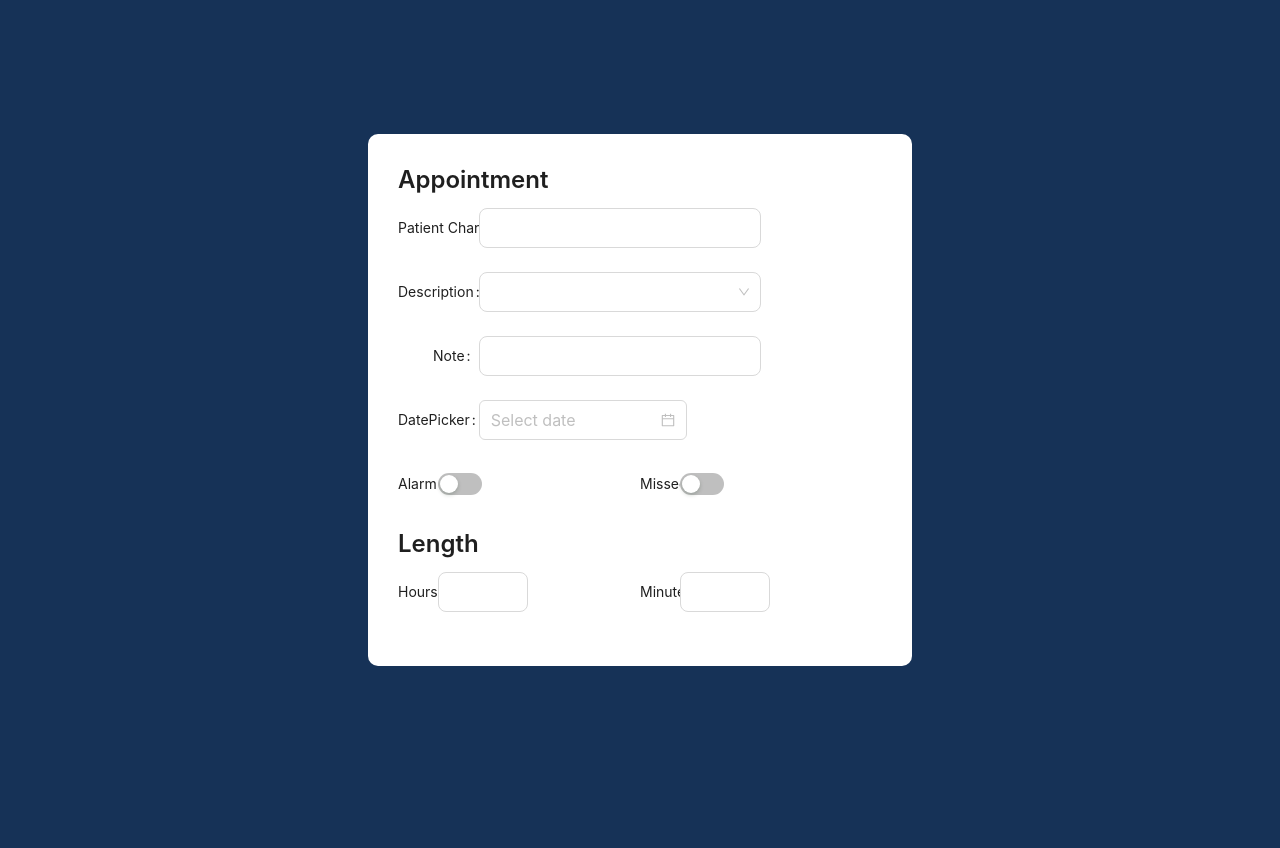
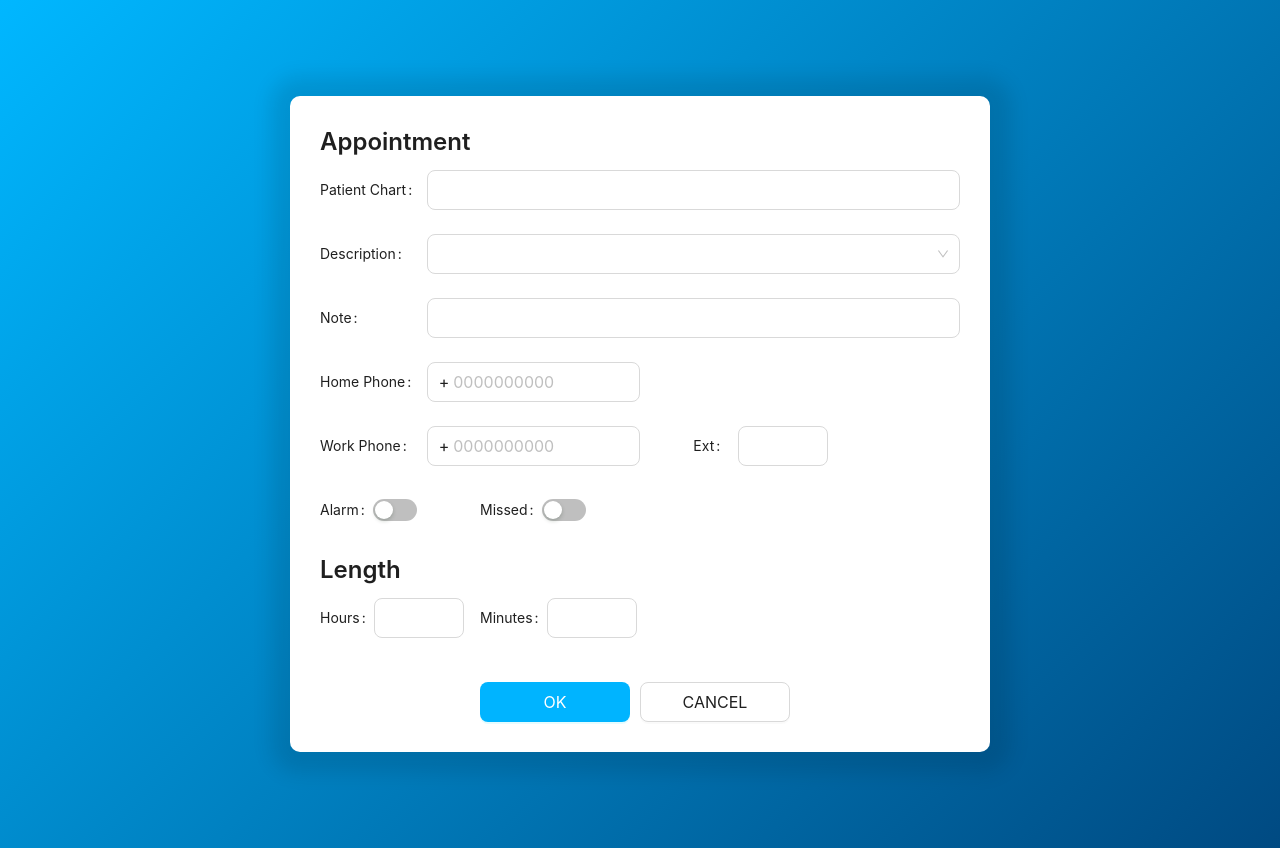
Before and after one commit to iTuga/form-demo, a Next.js app: page / in a window 1280 px wide. Before the commit the page ends 800 px from the top, so only its background shows below. Built offline with nearby package versions, Linux system fonts and the light colour scheme.

Commit message:
added validation

```diff
--- a/package.json
+++ b/package.json
@@ -15,9 +15,11 @@
     "antd": "^5.13.2",
     "eslint": "8.56.0",
     "eslint-config-next": "14.1.0",
+    "formik": "^2.4.5",
     "next": "14.1.0",
     "react": "18.2.0",
     "react-dom": "18.2.0",
-    "typescript": "5.3.3"
+    "typescript": "5.3.3",
+    "yup": "^1.3.3"
   }
 }
--- a/src/components/Form/index.module.css
+++ b/src/components/Form/index.module.css
@@ -1,6 +1,43 @@
 .formWrapper {
-    min-width: 50%;
+    width: 100%;
+    max-width: 700px;
     background-color: white;
     padding: 30px;
     border-radius: 10px;
+    position: relative;
+    z-index: 5;
+    box-shadow: 1px 1px 20px 20px rgba(0, 0, 0, 0.1);
+    transition: all 0.3s ease;
 }
+.form {
+}
+.submitted {
+    opacity: 0;
+    max-height: 200px;
+}
+.buttonWrapper {
+    margin: 20px 0 0;
+}
+.button {
+    width: 150px;
+    text-transform: uppercase;
+}
+.successBlock {
+    opacity: 0;
+    visibility: hidden;
+    transition: all 0.3s ease;
+    position: absolute;
+    top: 50%;
+    right: 50%;
+    transform: translate(50%, -50%);
+    text-align: center;
+}
+.show {
+    opacity: 1;
+    visibility: visible;
+}
+.successIcon svg {
+    width: 50px;
+    height: 50px;
+    fill: green;
+}
--- a/src/components/Form/index.tsx
+++ b/src/components/Form/index.tsx
@@ -1,67 +1,143 @@
 'use client'
-import React, { useState } from 'react';
-import { PlusOutlined } from '@ant-design/icons';
-import {
-    Button,
-    Cascader,
-    Checkbox, Col,
-    ColorPicker,
-    DatePicker,
-    Form,
-    Input,
-    InputNumber,
-    Radio, Row,
-    Select,
-    Slider,
-    Switch,
-    TreeSelect,
-    Upload,
-} from 'antd';
+import React, {useState} from 'react';
+import {Button, Col, Form, Input, InputNumber, Row, Select, Switch,} from 'antd';
 import styles from './index.module.css'
 import Title from "antd/es/typography/Title";
+import {number, object as yup, string} from 'yup';
+import { useFormik } from 'formik';
+import {CheckOutlined} from "@ant-design/icons";
 
-const { RangePicker } = DatePicker;
-const { TextArea } = Input;
-
-const normFile = (e: any) => {
-    if (Array.isArray(e)) {
-        return e;
-    }
-    return e?.fileList;
-};
 
 function DemoForm () {
 
+    const [initialFormValues, setInitialFormValues] = useState<FormInterface>({
+        patient: '',
+        description: '',
+        phone: '',
+    });
+    const [isSubmitted, setIsSubmitted] = useState(false);
+
+    const formik = useFormik({
+        initialValues: initialFormValues,
+        validateOnChange: true,
+        validateOnBlur: false,
+        enableReinitialize: true,
+        onSubmit: () => {
+            setIsSubmitted(true);
+            formik.resetForm();
+        },
+        validationSchema: yup({
+            patient: string().trim().required('Enter Patient'),
+            description: string().required('Enter Description'),
+            phone: string()
+                .trim()
+                .required('Enter your work phone number')
+                .matches(REGEX.PHONE, 'Phone number is not of the right format'),
+        }),
+    });
+    function nameof(property: { [key: string]: any }) {
+        return Object.keys(property)[0];
+    }
+
+    const statusFor = (field: keyof FormInterface) => {
+        return formik.errors[field] && formik.touched[field] ? 'error' : '';
+    };
+
+    const helpFor = (field: keyof FormInterface) => {
+        return formik.touched[field] && formik.errors[field] && String(formik.errors[field]);
+    };
+
+    const { patient, description, phone, hours, minutes } =
+    formik.values || {};
+
     return (
         <div className={styles.formWrapper}>
-            <Form
-                labelCol={{ span: 4 }}
-                wrapperCol={{ span: 14 }}
-                layout="horizontal"
-                style={{ maxWidth: 600 }}
-            >
+            <Form onFinish={formik.submitForm} className={`${styles.form} ${isSubmitted && styles.submitted}`}>
                 <Title level={3}>Appointment</Title>
-                <Form.Item label="Patient Chart">
-                    <Input />
+                <Form.Item
+                    label="Patient Chart"
+                    labelCol={{span: 4}}
+                    labelAlign={'left'}
+                    validateStatus={statusFor('patient')}
+                    help={helpFor('patient')}
+                >
+                    <Input
+                        autoComplete="off"
+                        value={patient}
+                        {...formik.getFieldProps(nameof({ patient }))}
+                    />
                 </Form.Item>
-                <Form.Item label="Description">
-                    <Select>
-                        <Select.Option value="demo">Demo</Select.Option>
+                <Form.Item
+                    label="Description"
+                    labelCol={{span: 4}}
+                    labelAlign={'left'}
+                    validateStatus={statusFor('description')}
+                    help={helpFor('description')}
+                >
+                    <Select
+                        autoComplete="off"
+                        value={description}
+                        {...formik.getFieldProps(nameof({ description }))}
+                        onChange={value => formik.setFieldValue(nameof({ description }), value)}
+                    >
+                        <Select.Option value="demo">Description 1</Select.Option>
+                        <Select.Option value="demo">Description 2</Select.Option>
+                        <Select.Option value="demo">Description 3</Select.Option>
+                        <Select.Option value="demo">Description 4</Select.Option>
+                        <Select.Option value="demo">Description 5</Select.Option>
                     </Select>
                 </Form.Item>
-                <Form.Item label="Note">
-                    <Input />
+                <Form.Item label="Note" labelCol={{span: 4}} labelAlign={'left'}>
+                    <Input autoComplete="off" />
                 </Form.Item>
-                <Form.Item label="DatePicker">
-                    <DatePicker />
-                </Form.Item>
+                <Row justify={'space-between'}>
+                    <Col span={12}>
+                        <Form.Item
+                            label="Home Phone"
+                            labelCol={{span: 8}}
+                            labelAlign={'left'}
+                        >
+                            <Input
+                                autoComplete="off"
+                                prefix={'+'}
+                                placeholder="0000000000"
+                                maxLength={12}
+                            />
+                        </Form.Item>
+                    </Col>
+                </Row>
+                <Row justify={'space-between'}>
+                    <Col span={12}>
+                        <Form.Item
+                            label="Work Phone"
+                            labelCol={{span: 8}}
+                            labelAlign={'left'}
+                            validateStatus={statusFor('phone')}
+                            help={helpFor('phone')}
+                        >
+                            <Input
+                                autoComplete="off"
+                                prefix={'+'}
+                                placeholder="0000000000"
+                                maxLength={12}
+                                {...formik.getFieldProps(nameof({ phone }))}
+                                onChange={e => REGEX.NUMBERS.test(e.target.value) && formik.handleChange(e)}
+                            />
+                        </Form.Item>
+                    </Col>
+                    <Col span={10}>
+                        <Form.Item label="Ext" labelCol={{span: 4}} labelAlign={'left'}>
+                            <InputNumber autoComplete="off" />
+                        </Form.Item>
+                    </Col>
+                </Row>
                 <Row>
-                    <Col span={12}>
-                        <Form.Item label="Alarm" valuePropName="checked">
+                    <Col span={6}>
+                        <Form.Item label="Alarm"  valuePropName="checked">
                             <Switch />
                         </Form.Item>
                     </Col>
-                    <Col span={12}>
+                    <Col span={6}>
                         <Form.Item label="Missed" valuePropName="checked">
                             <Switch />
                         </Form.Item>
@@ -69,20 +145,61 @@ function DemoForm () {
                 </Row>
                 <Title level={3}>Length</Title>
                 <Row>
-                    <Col span={12}>
-                        <Form.Item label="Hours">
-                            <InputNumber />
+                    <Col span={6}>
+                        <Form.Item
+                            label="Hours"
+                        >
+                            <InputNumber
+                                max={23}
+                                min={0}
+                            />
                         </Form.Item>
                     </Col>
-                    <Col span={12}>
-                        <Form.Item label="Minutes">
-                            <InputNumber />
+                    <Col span={6}>
+                        <Form.Item
+                            label="Minutes"
+                        >
+                            <InputNumber
+                                max={59}
+                                min={0}
+                            />
                         </Form.Item>
                     </Col>
                 </Row>
+                <Row justify={'center'} className={styles.buttonWrapper}>
+                    <Col span={6}>
+                        <Button className={styles.button} type={'primary'} htmlType="submit">Ok</Button>
+                    </Col>
+                    <Col span={6}>
+                        <Button className={styles.button}>Cancel</Button>
+                    </Col>
+                </Row>
             </Form>
+            <div className={`${styles.successBlock} ${isSubmitted && styles.show}`}>
+                <CheckOutlined className={styles.successIcon}/>
+                <Title level={2}>You have successfully submitted the form</Title>
+                <Button
+                    type={'primary'}
+                    htmlType="submit"
+                    onClick={() => setIsSubmitted(false)}
+                >
+                    Send another one
+                </Button>
+            </div>
         </div>
     );
-};
+}
+
+export interface FormInterface {
+    patient: string;
+    description: string;
+    phone: string;
+}
+
+export const REGEX = {
+    PHONE:
+        /^\s*(?:(?:\+\d{1,4}[\s-]*)|(?:\(\d{2,4}\)[\s-]*)|(?:\d{2,4}[\s-]*))*?\d{3,4}[\s-]*\d{3,4}\s*$/,
+    NUMBERS: /^[0-9]*$/,
+}
 
 export default DemoForm;
--- a/src/styles/antd/AntdStariProvider.tsx
+++ b/src/styles/antd/AntdStariProvider.tsx
@@ -8,15 +8,16 @@ export default function AntdStariProvider({ children }: AntdStariProviderProps)
       componentSize={'large'}
       theme={{
         token: {
-          colorPrimary: '#12a5bc',
-          colorInfo: '#12a5bc',
+          colorPrimary: '#00b4ff',
+          colorInfo: '#00b4ff',
           wireframe: false,
+          //fontFamily: 'Roboto',
         },
         components: {
           Slider: {
-            colorPrimary: '#12A5BC',
-            colorPrimaryBorder: '#12A5BC',
-            colorPrimaryBorderHover: '#12A5BC',
+            colorPrimary: '#00b4ff',
+            colorPrimaryBorder: '#00b4ff',
+            colorPrimaryBorderHover: '#00b4ff',
           },
           Layout: {
             colorBgHeader: '#ffffff',
@@ -32,11 +33,11 @@ export default function AntdStariProvider({ children }: AntdStariProviderProps)
           },
           DatePicker: {
             controlOutline: 'rgba(0, 228, 228, 0.11)',
-            colorLink: '#12A5BC',
+            colorLink: '#00b4ff',
             colorTextDisabled: 'black',
           },
           Tag: {
-            colorBorder: '#12A5BC',
+            colorBorder: '#00b4ff',
           },
           Select: {
             colorTextDisabled: 'black',
--- a/src/styles/globals.css
+++ b/src/styles/globals.css
@@ -1,74 +1,3 @@
-:root {
-  --max-width: 1100px;
-  --border-radius: 12px;
-
-  --foreground-rgb: 0, 0, 0;
-  --background-start-rgb: 214, 219, 220;
-  --background-end-rgb: 255, 255, 255;
-
-  --primary-glow: conic-gradient(
-    from 180deg at 50% 50%,
-    #16abff33 0deg,
-    #0885ff33 55deg,
-    #54d6ff33 120deg,
-    #0071ff33 160deg,
-    transparent 360deg
-  );
-  --secondary-glow: radial-gradient(
-    rgba(255, 255, 255, 1),
-    rgba(255, 255, 255, 0)
-  );
-
-  --tile-start-rgb: 239, 245, 249;
-  --tile-end-rgb: 228, 232, 233;
-  --tile-border: conic-gradient(
-    #00000080,
-    #00000040,
-    #00000030,
-    #00000020,
-    #00000010,
-    #00000010,
-    #00000080
-  );
-
-  --callout-rgb: 238, 240, 241;
-  --callout-border-rgb: 172, 175, 176;
-  --card-rgb: 180, 185, 188;
-  --card-border-rgb: 131, 134, 135;
-}
-
-@media (prefers-color-scheme: dark) {
-  :root {
-    --foreground-rgb: 255, 255, 255;
-    --background-start-rgb: 0, 0, 0;
-    --background-end-rgb: 0, 0, 0;
-
-    --primary-glow: radial-gradient(rgba(1, 65, 255, 0.4), rgba(1, 65, 255, 0));
-    --secondary-glow: linear-gradient(
-      to bottom right,
-      rgba(1, 65, 255, 0),
-      rgba(1, 65, 255, 0),
-      rgba(1, 65, 255, 0.3)
-    );
-
-    --tile-start-rgb: 2, 13, 46;
-    --tile-end-rgb: 2, 5, 19;
-    --tile-border: conic-gradient(
-      #ffffff80,
-      #ffffff40,
-      #ffffff30,
-      #ffffff20,
-      #ffffff10,
-      #ffffff10,
-      #ffffff80
-    );
-
-    --callout-rgb: 20, 20, 20;
-    --callout-border-rgb: 108, 108, 108;
-    --card-rgb: 100, 100, 100;
-    --card-border-rgb: 200, 200, 200;
-  }
-}
 
 * {
   box-sizing: border-box;
@@ -83,8 +12,8 @@ body {
 }
 
 body {
-  color: rgb(var(--foreground-rgb));
-  background: rgb(22 50 87);
+  background: linear-gradient(135deg,#00b7ff 0%,#004a82 100%);
+  font-weight: 400;
 }
 
 a {
```
Also changed, not shown: 1 other file (tests, documents, lock files or other folders).
